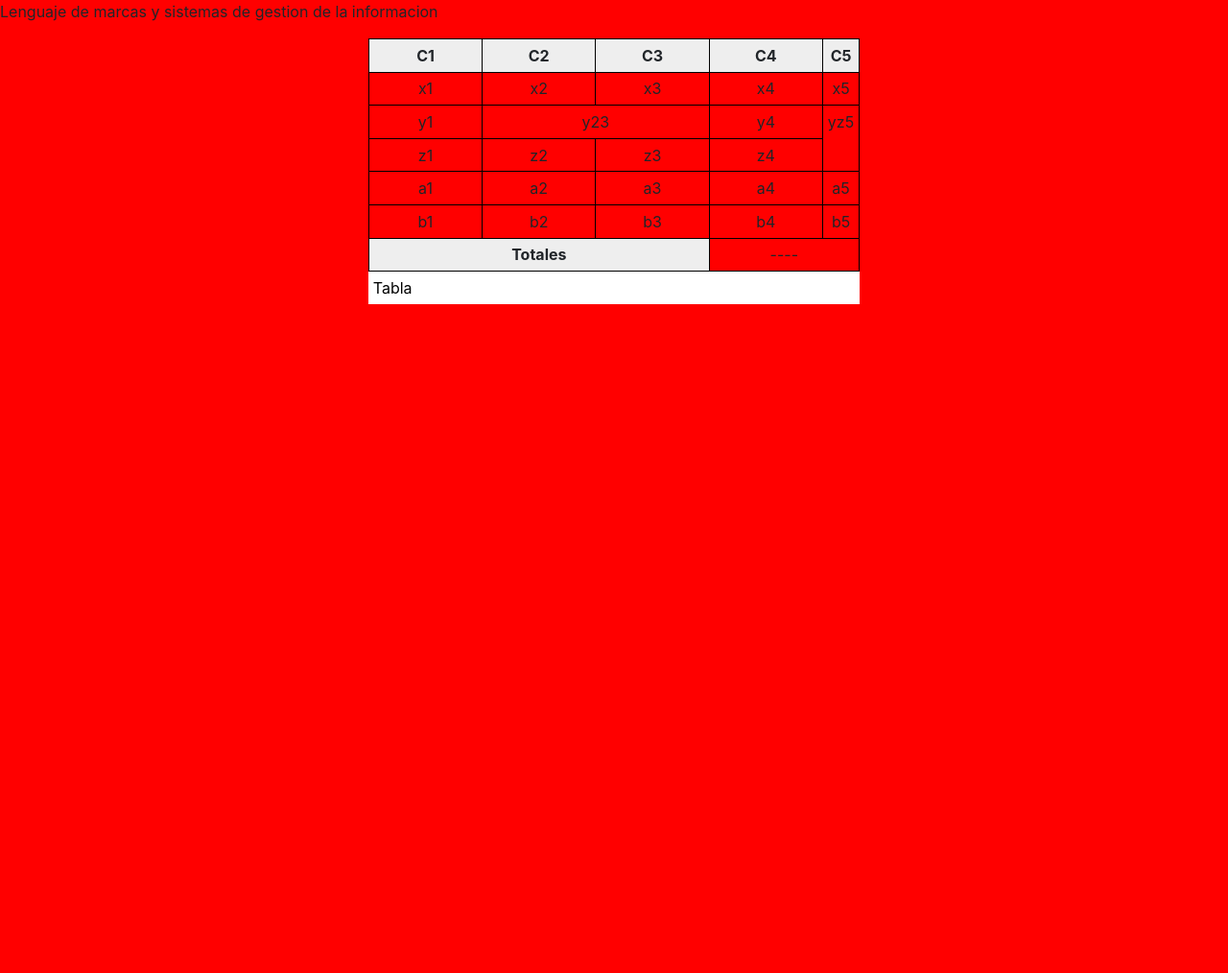
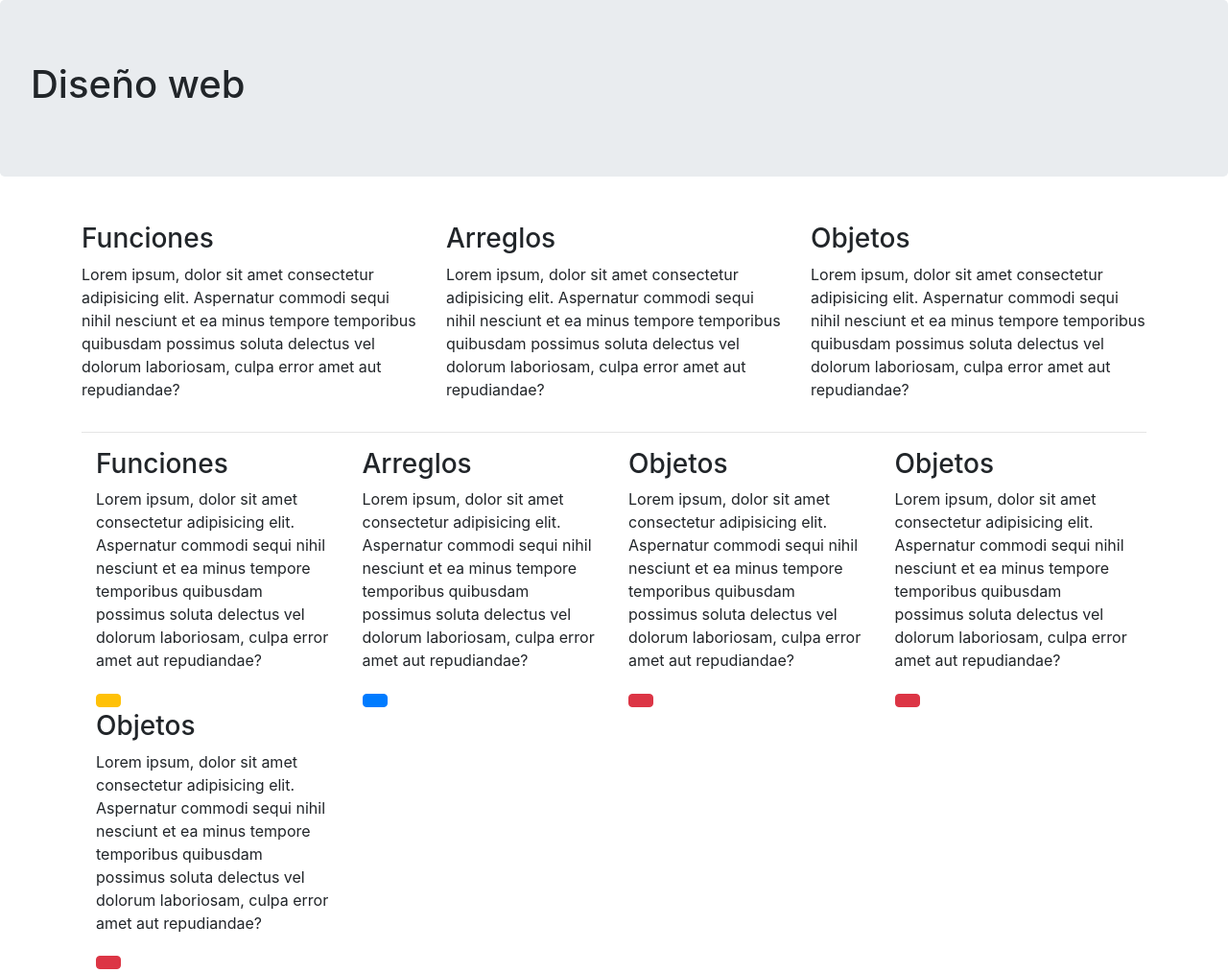
Before and after one commit to dperea10/web, a website: page index.html in a window 1280 px wide. Shown: the whole page at 96% size. Before the commit the page ends 800 px from the top, so only its background shows below. Drawn offline with nearby package versions, Linux system fonts and the light colour scheme.

Commit message:
Estructura web, con bootstrap

```diff
--- a/Fichero.css
+++ /dev/null
@@ -1,25 +0,0 @@
-body{
-  background: red;
-}
-table {
-   width: 40%;
-   border: 1px solid #fff;
-   margin:auto;
-}
-th, td {
-   width: 25%;
-   text-align: center;
-   vertical-align: top;
-   border: 1px solid #000;
-   border-collapse: collapse;
-   padding: 0.3em;
-   caption-side: bottom;
-}
-caption {
-   padding: 0.3em;
-   color: #000;
-    background: #fff;
-}
-th {
-   background: #eee;
-}
--- a/index.html
+++ b/index.html
@@ -4,77 +4,97 @@
 <head>
     <meta charset="utf-8">
     <link rel="stylesheet" type="text/css" href="node_modules/bootstrap/dist/css/bootstrap.min.css" />
-    <link rel="stylesheet" type="text/css" href="./Fichero.css" />
 
-    <title>LMSGI</title>
+    <title>Diseño web</title>
 </head>
 
 <body>
-    <a id="todo"></a>
-    <p>Lenguaje de marcas y sistemas de gestion de la informacion</p>
-    <table border="1">
-        <!-- Aquí se muestra la TABLA es decir, la estructura de la tabla -->
-        <caption>Tabla</caption>
-        <tbody>
-            <tr>
-                <th>C1</th>
-                <th>C2</th>
-                <th>C3</th>
-                <th>C4</th>
-                <th>C5</th>
-            </tr>
-            <tr>
-                <td>x1</td>
-                <td>x2</td>
-                <td>x3</td>
-                <td>x4</td>
-                <td>x5</td>
-            </tr>
-            <tr>
-                <td>y1</td>
-                <td colspan="2">y23</td>
-                <td>y4</td>
-                <td rowspan="2">yz5</td>
 
-            </tr>
-            <tr>
-                <td>z1</td>
-                <td>z2 </td>
-                <td>z3</td>
-                <td>z4</td>
+    <div class="jumbotron">
+        <h1>Diseño web</h1>
+    </div>
 
-            </tr>
-            <tr>
-                <td>a1</td>
-                <td>a2</td>
-                <td>a3</td>
-                <td>a4</td>
-                <td>a5</td>
+    <div class="container">
+        <div class="row">
+            <div class="col-sm-4">
+                <p>
+                    <h3>Funciones</h3>
+                    <p>
+                        Lorem ipsum, dolor sit amet consectetur adipisicing elit. Aspernatur commodi sequi nihil nesciunt et ea minus tempore temporibus quibusdam possimus soluta delectus vel dolorum laboriosam, culpa error amet aut repudiandae?
+                    </p>
+                </p>
+            </div>
+            <div class="col-sm-4">
+                <p>
+                    <h3>Arreglos</h3>
+                    <p>
+                        Lorem ipsum, dolor sit amet consectetur adipisicing elit. Aspernatur commodi sequi nihil nesciunt et ea minus tempore temporibus quibusdam possimus soluta delectus vel dolorum laboriosam, culpa error amet aut repudiandae?
+                    </p>
+                </p>
+            </div>
+            <div class="col-sm-4">
+                <p>
+                    <h3>Objetos</h3>
+                    <p>
+                        Lorem ipsum, dolor sit amet consectetur adipisicing elit. Aspernatur commodi sequi nihil nesciunt et ea minus tempore temporibus quibusdam possimus soluta delectus vel dolorum laboriosam, culpa error amet aut repudiandae?
+                    </p>
+                </p>
+            </div>
+        </div>
+        <hr>
+        <div class="d-flex flex-wrap">
+            <div class="col-sm-3">
 
-            </tr>
-            <tr>
-                <td>b1</td>
-                <td>b2</td>
-                <td>b3</td>
-                <td>b4</td>
-                <td>b5</td>
+                <h3>Funciones</h3>
+                <p>
+                    Lorem ipsum, dolor sit amet consectetur adipisicing elit. Aspernatur commodi sequi nihil nesciunt et ea minus tempore temporibus quibusdam possimus soluta delectus vel dolorum laboriosam, culpa error amet aut repudiandae?
+                </p>
+                <button class="btn btn-warning"></button>
 
-            </tr>
-            <tr>
-                <th colspan="3">Totales</th>
-                <td colspan="2">----</td>
+            </div>
+            <div class="col-sm-3">
+                <h3>Arreglos</h3>
+                <p>
+                    Lorem ipsum, dolor sit amet consectetur adipisicing elit. Aspernatur commodi sequi nihil nesciunt et ea minus tempore temporibus quibusdam possimus soluta delectus vel dolorum laboriosam, culpa error amet aut repudiandae?
+                </p>
+                <button class="btn btn-primary"></button>
+            </div>
+            <div class="col-sm-3">
 
+                <h3>Objetos</h3>
+                <p>
+                    Lorem ipsum, dolor sit amet consectetur adipisicing elit. Aspernatur commodi sequi nihil nesciunt et ea minus tempore temporibus quibusdam possimus soluta delectus vel dolorum laboriosam, culpa error amet aut repudiandae?
+                </p>
+                <button class="btn btn-danger"></button>
 
-            </tr>
-        </tbody>
-    </table>
+            </div>
+            <div class="col-sm-3">
+
+                <h3>Objetos</h3>
+                <p>
+                    Lorem ipsum, dolor sit amet consectetur adipisicing elit. Aspernatur commodi sequi nihil nesciunt et ea minus tempore temporibus quibusdam possimus soluta delectus vel dolorum laboriosam, culpa error amet aut repudiandae?
+                </p>
+                <button class="btn btn-danger"></button>
+
+            </div>
+            <div class="col-sm-3">
+
+                <h3>Objetos</h3>
+                <p>
+                    Lorem ipsum, dolor sit amet consectetur adipisicing elit. Aspernatur commodi sequi nihil nesciunt et ea minus tempore temporibus quibusdam possimus soluta delectus vel dolorum laboriosam, culpa error amet aut repudiandae?
+                </p>
+                <button class="btn btn-danger"></button>
+
+            </div>
+        </div>
 
 
 
 
-    <script src="node_modules/jquery/dist/jquery.min.js"></script>
-    <script src="node_modules/jquery/dist/jquery.min.js"></script>
-    <script src="node_modules/bootstrap/dist/js/bootstrap.min.js"></script>
+
+        <script src="node_modules/jquery/dist/jquery.min.js"></script>
+        <script src="node_modules/jquery/dist/jquery.min.js"></script>
+        <script src="node_modules/bootstrap/dist/js/bootstrap.min.js"></script>
 
 </body>
 
```
